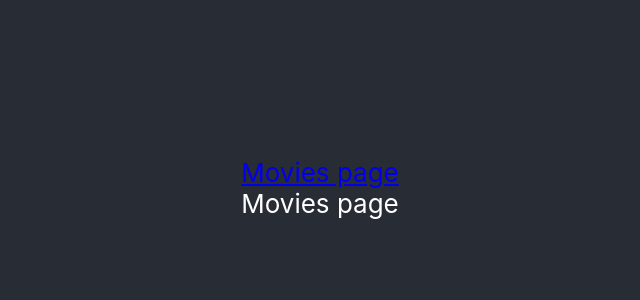
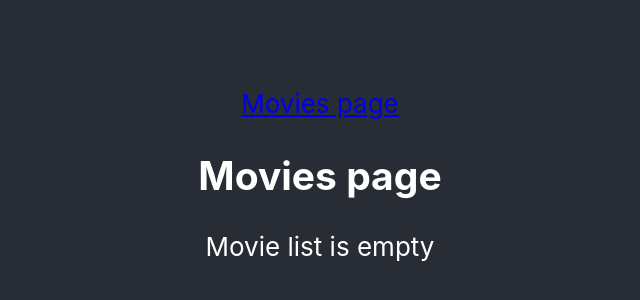
Before and after one commit to emrejz/movie-app-with-react, a React (Create React App) app: page /movies in a window 1280 px wide. Shown: the part 212-512 px from the top of the page, without its empty margins (320-960 px from the left). Built offline with nearby package versions, Linux system fonts and the light colour scheme.

Commit message:
MovieList created

```diff
--- /dev/null
+++ b/src/components/MovieList.js
@@ -0,0 +1,21 @@
+import React, { Component } from 'react';
+import PropTypes from 'prop-types'
+const MovieList=(props)=> {
+    const emptyMessage=(
+        <p>Movie list is empty</p>
+    );
+    const movieList=(
+        <div>Movie list</div>
+    )
+    return (
+      <div>
+          {props.movies.length===0 ? emptyMessage : movieList}
+      </div>
+    )
+  }
+
+MovieList.propTypes={
+    movies:PropTypes.array.isRequired
+};
+MovieList.defaultProps={};
+export default MovieList;
--- a/src/components/pages/MoviesPage.js
+++ b/src/components/pages/MoviesPage.js
@@ -1,6 +1,7 @@
 import React, { Component } from 'react'
 import {connect} from 'react-redux'
 import PropTypes from 'prop-types'
+import MovieList from '../MovieList'
 
 
 class MoviesPage extends Component {
@@ -11,7 +12,8 @@ class MoviesPage extends Component {
     console.log(this.props);
     return (
       <div>
-        Movies page
+        <h2>Movies page</h2>
+        <MovieList movies={this.props.movies}></MovieList>
       </div>
     )
   }
```
